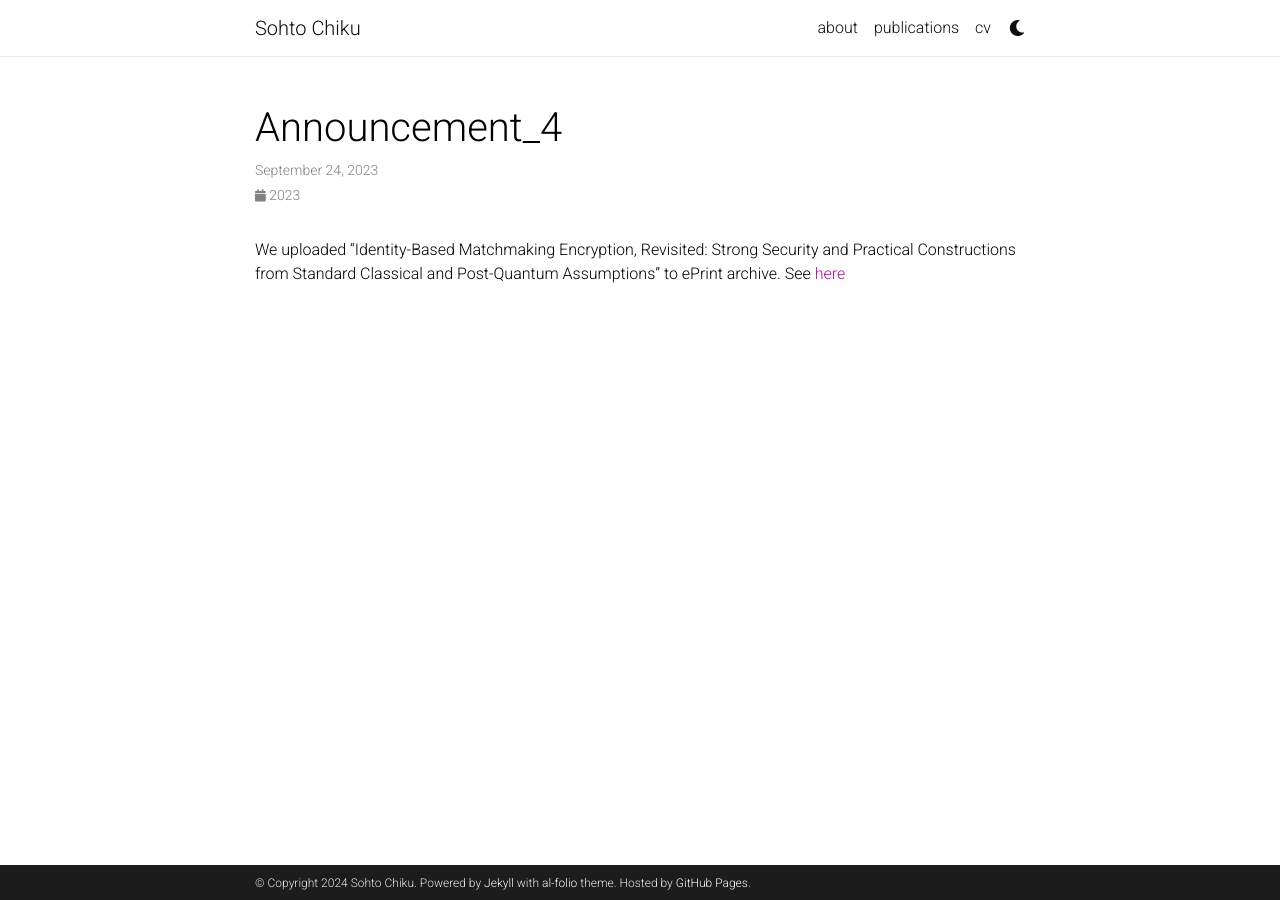
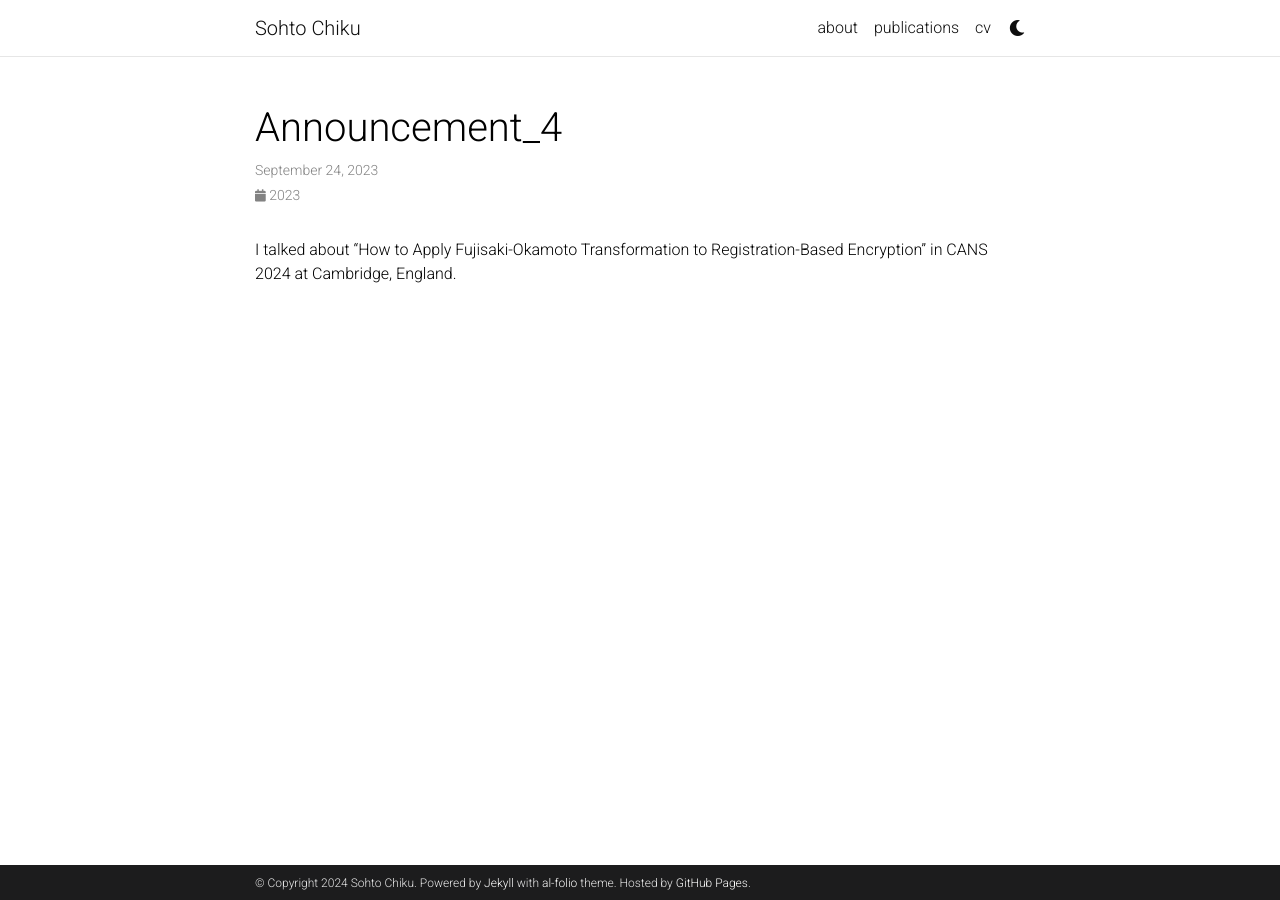
Before and after one commit to csort99/csort99.github.io, a Jekyll site: the page built from _news/announcement_4.md, in a window 1280 px wide. Built offline with Jekyll 4.4.1, drawn with Linux system fonts in a browser that asks for light colours; comment, search, counter and statistics services are not loaded; a style sheet for code colours, icons or effects is not loaded.

Commit message:
Update announcement_4.md

```diff
--- a/_news/announcement_4.md
+++ b/_news/announcement_4.md
@@ -4,4 +4,4 @@ date: 2023-09-24
 inline: true
 ---
 
-We uploaded "Identity-Based Matchmaking Encryption, Revisited: Strong Security and Practical Constructions from Standard Classical and Post-Quantum Assumptions" to ePrint archive. See [here](https://eprint.iacr.org/2023/1435.pdf)
+I talked about "How to Apply Fujisaki-Okamoto Transformation to Registration-Based Encryption" in CANS 2024 at Cambridge, England.
```
